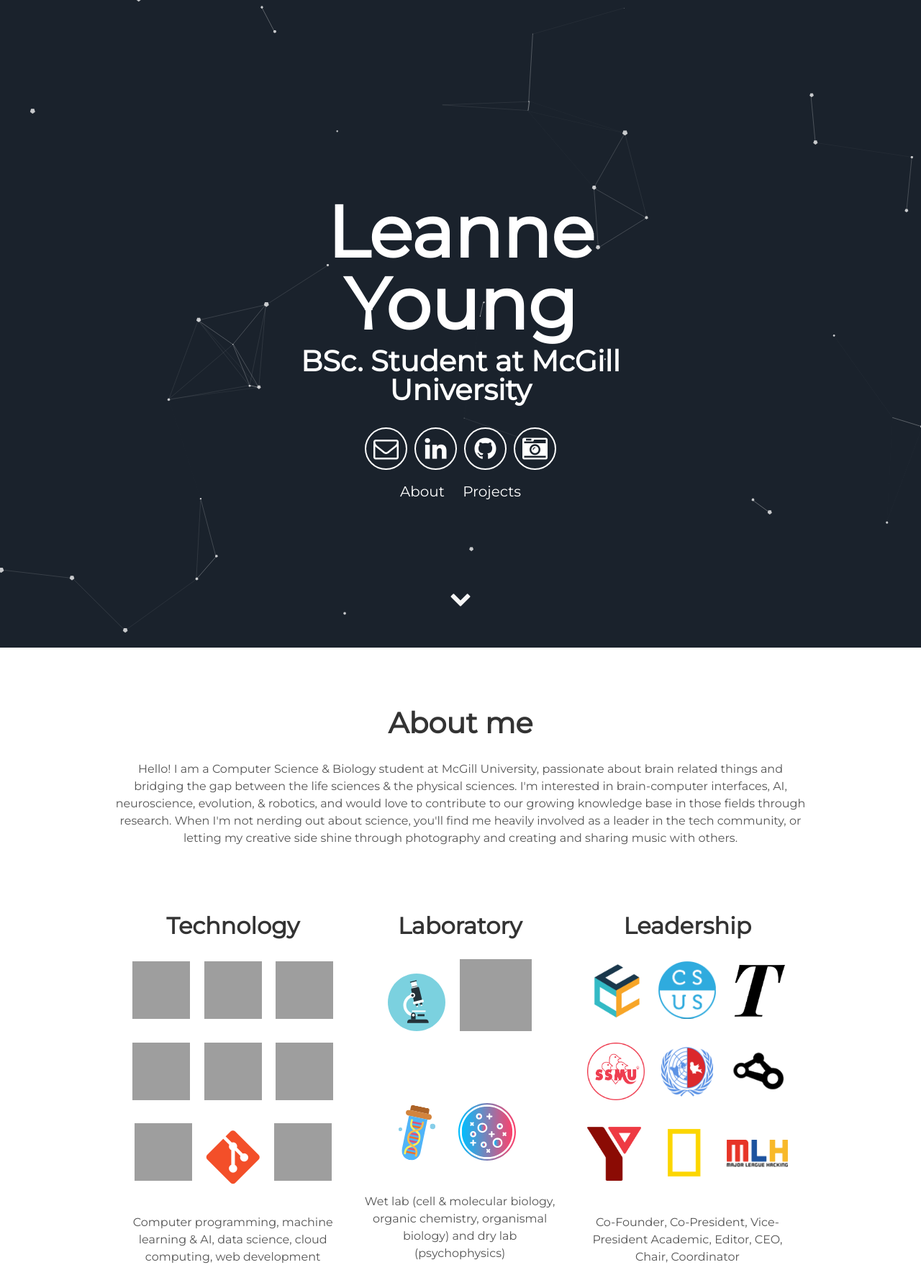
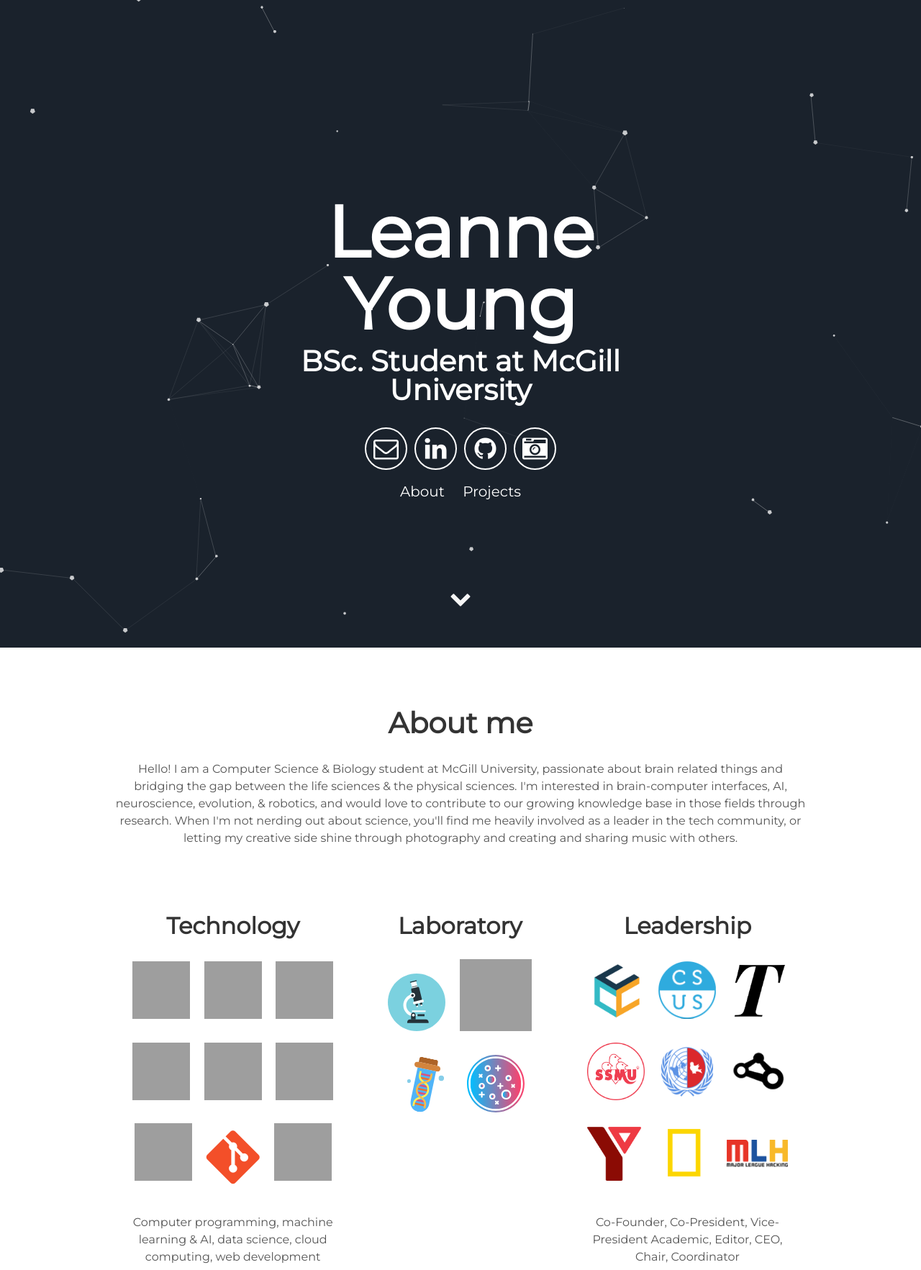
Before and after one commit to leanne-young/leanne-young.github.io, a Jekyll site: the page built from index.md, in a window 1280 px wide. Shown: the top 1765 px of the page at 72% size. Built offline with Jekyll 4.4.1, drawn with Linux system fonts in a browser that asks for light colours; our own code applies the rules of GitHub Pages for plain Markdown files; grey boxes are pictures that could not be loaded.

Commit message:
Update about.html

```diff
--- a/_includes/about.html
+++ b/_includes/about.html
@@ -25,8 +25,8 @@
       <img src="/assets/img/tube rack.svg" width="100" height="100"/>
       <img src="/assets/img/dna.svg" width="80" height="80"/>
       <img src="/assets/img/petri dish.svg" width="80" height="80"/>
-      <img src="/assets/img/white.png" width="5" height="150"/>
       <br>
+      <img src="/assets/img/white.png" width="5" height="180"/>
       <p>Wet lab (cell & molecular biology, organic chemistry, organismal biology) and dry lab (psychophysics)</p>
     </div>
     <div class="tech">
```
